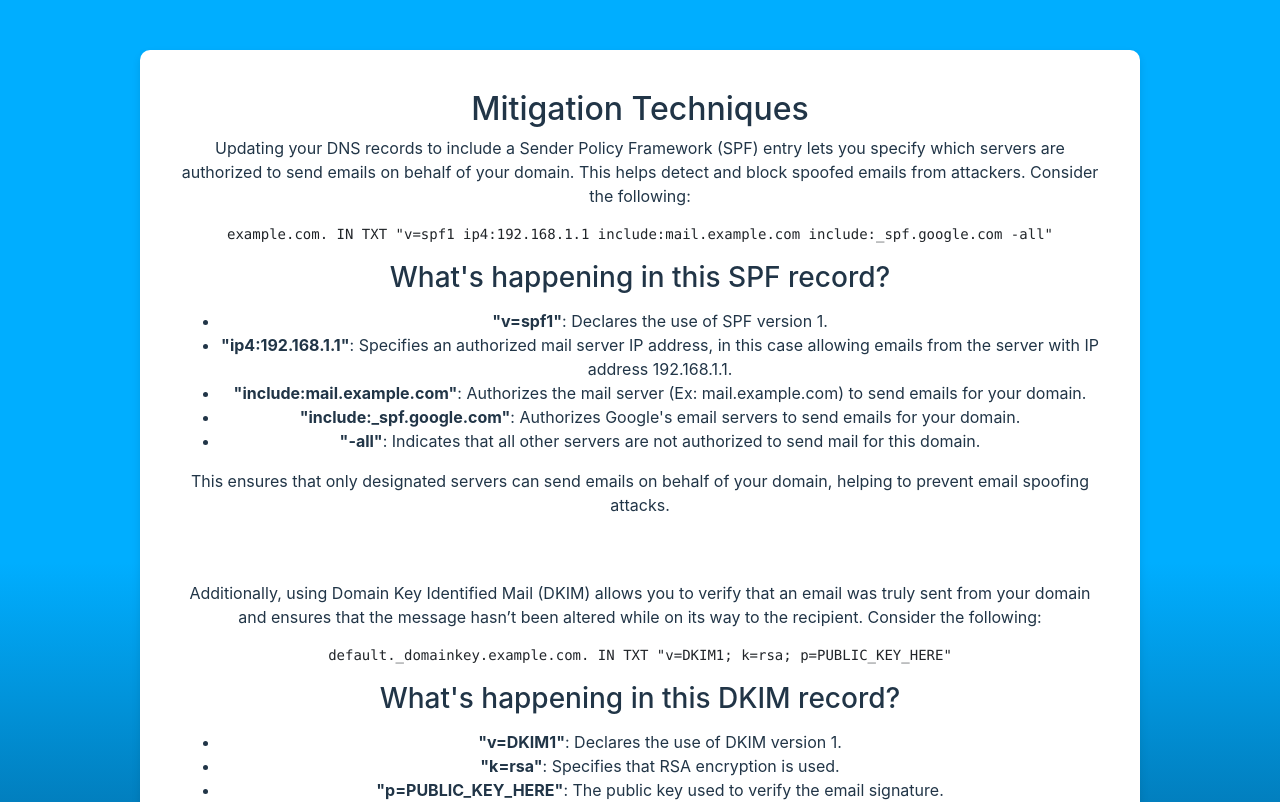
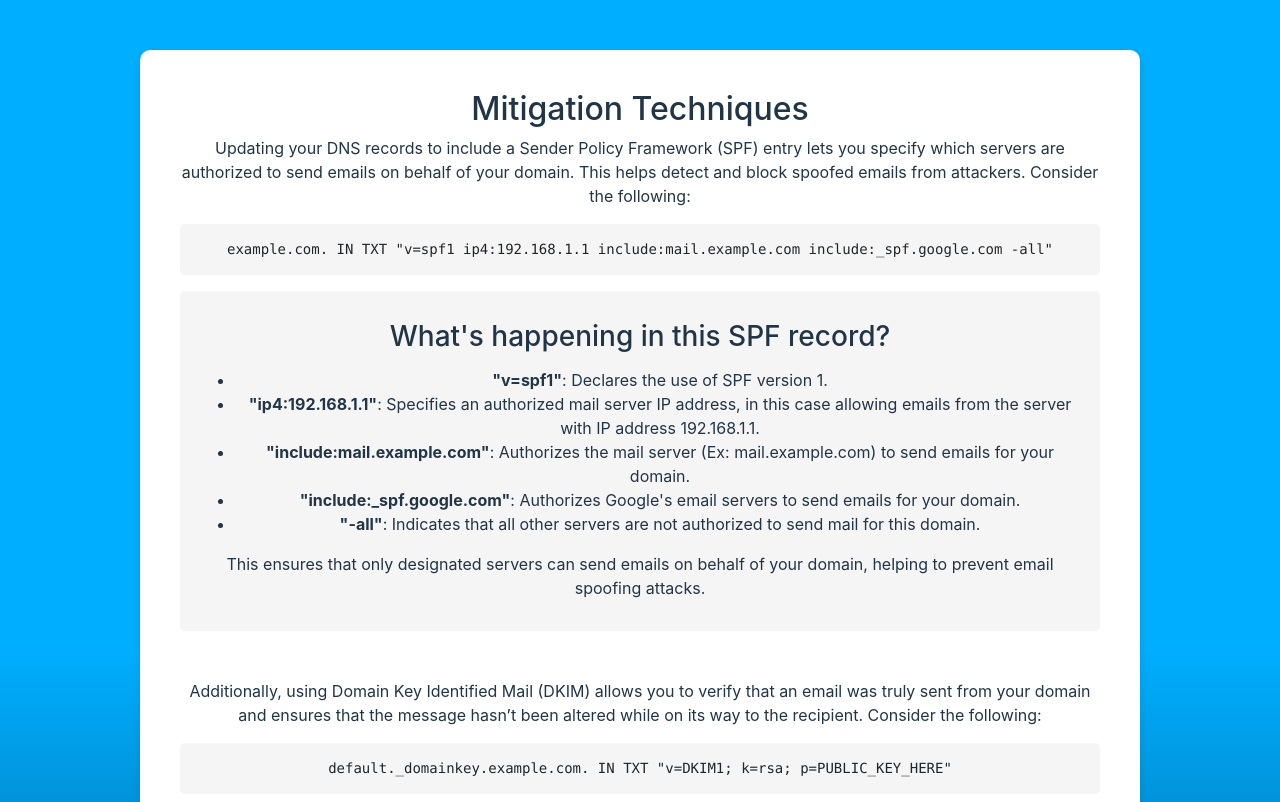
Before and after one commit to angelohoeung/Cybersecurity-Training-Platform, a React (Vite) app: page /EmailspoofDemo6 in a window 1280 px wide. Shown: the top 802 px of the page. Built offline with nearby package versions, Linux system fonts and the light colour scheme.

Commit message:
Update AttackTwo.css

```diff
--- a/src/pages/AttackTwo.css
+++ b/src/pages/AttackTwo.css
@@ -77,3 +77,23 @@
   display: flex;
   gap: 10px;
 }
+
+.light-grey-box {
+  background-color: #f5f5f5; /* Light grey */
+  padding: 15px;
+  border-radius: 5px;
+  overflow-x: auto;
+}
+
+/* Styling for the image container */
+.image-container {
+  display: flex;
+  justify-content: center; /* Center the image */
+  margin-bottom: 15px; /* Space below the image */
+}
+
+.toggle-image {
+  width: 700px;  /* Set a smaller size for the images */
+  height: auto;  /* Keep the aspect ratio */
+  cursor: pointer;
+}
```
